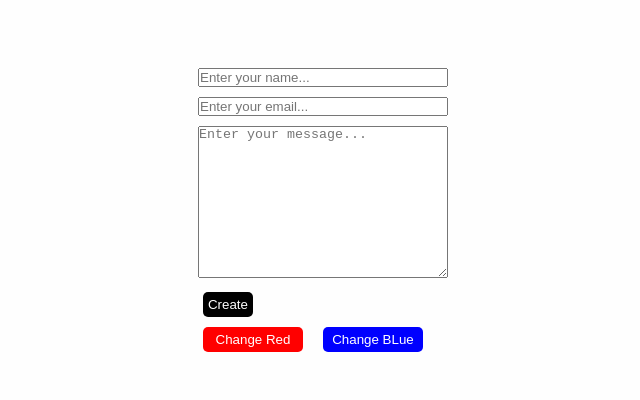
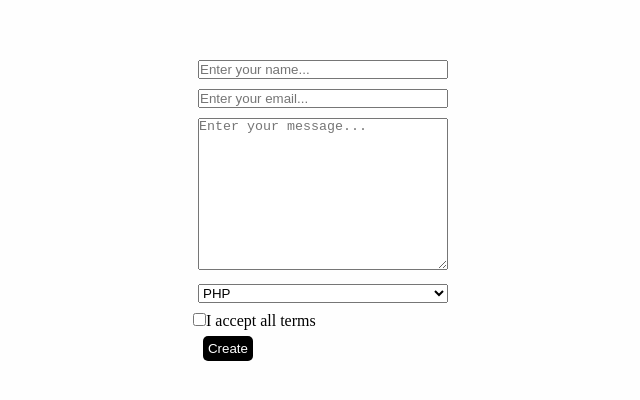
Before and after one commit to YeMarnPaing-dev/Calculator_Project_React, a React (Create React App) app: page / in a window 1280 px wide. Shown: the part 190-590 px from the top of the page, without its empty margins (317-957 px from the left). Built offline with nearby package versions, Linux system fonts and the light colour scheme.

Commit message:
usestateUI

```diff
--- /dev/null
+++ b/src/App2.css
@@ -0,0 +1,35 @@
+.container{
+  display: flex;
+  justify-content: center;
+  align-items: center;
+  height: 100vh;
+}
+
+.user-name , .email , .user-message, .user-option{
+  width: 250px;
+  margin: 5px;
+}
+
+.contact-btn{
+  background-color: black;
+  color: white;
+  border: none;
+  width: 50px;
+  height: 25px;
+  border-radius: 5px;
+  margin: 5px 10px;
+}
+
+.btn-danger{
+width: 100px;
+background-color: red;
+}
+
+.btn-primary{
+width: 100px;
+background-color: blue;
+}
+
+.user-checkbox{
+  margin: 5px 0px;
+}
--- /dev/null
+++ b/src/App2.jsx
@@ -0,0 +1,40 @@
+import React from 'react'
+import './App2.css'
+
+const App2 = () => {
+
+  const programminLanguages =['PHP','Java','Python','C#','C++'];
+   return (
+   <div className='container'>
+     <form>
+      <div className='form-group'>
+        <input type="text"  className='user-name' placeholder='Enter your name...'/>
+      </div>
+       <div className='form-group'>
+        <input type="email"  className='email' placeholder='Enter your email...'/>
+      </div>
+       <div className='form-group'>
+        <textarea cols='30'  rows="10" className='user-message' placeholder='Enter your message...' ></textarea>
+      </div>
+      <div className="form-group">
+        <select name=""className="user-option">
+         {
+          programminLanguages.map((item, index) =>
+            <option key={index} value={item} >{item}</option>
+          )
+         }
+        </select>
+      </div>
+
+       <div className="form-group">
+       <input type="checkbox" name="" className='user-checkbox'  />I accept all terms
+      </div>
+       <div className='form-group'>
+        <button type='button'  className='contact-btn'>Create</button>
+      </div>
+     </form>
+   </div>
+  )
+}
+
+export default App2
--- a/src/index.js
+++ b/src/index.js
@@ -2,12 +2,14 @@ import React from 'react';
 import ReactDOM from 'react-dom/client';
 import App from './App';
 import Appcopy from './Appcopy';
+import App2 from './App2';
 
 
 const root = ReactDOM.createRoot(document.getElementById('root'));
 root.render(
   <React.StrictMode>
     {/* <App /> */}
-    <Appcopy/>
+    {/* <Appcopy/> */}
+    <App2/>
   </React.StrictMode>
 );
```
